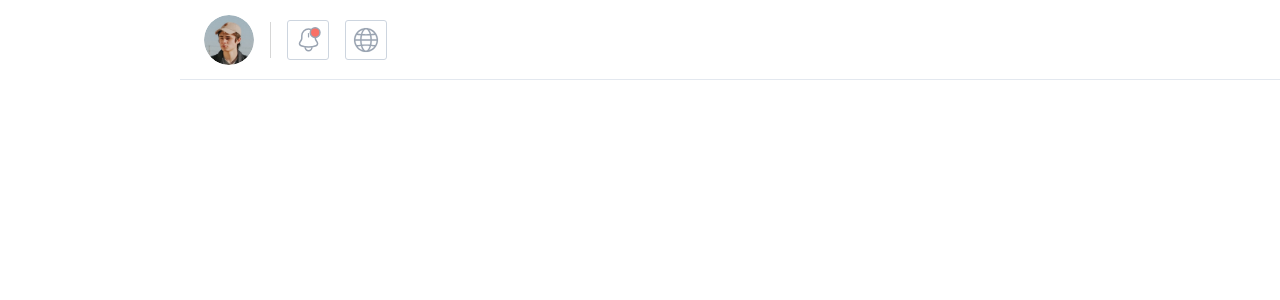
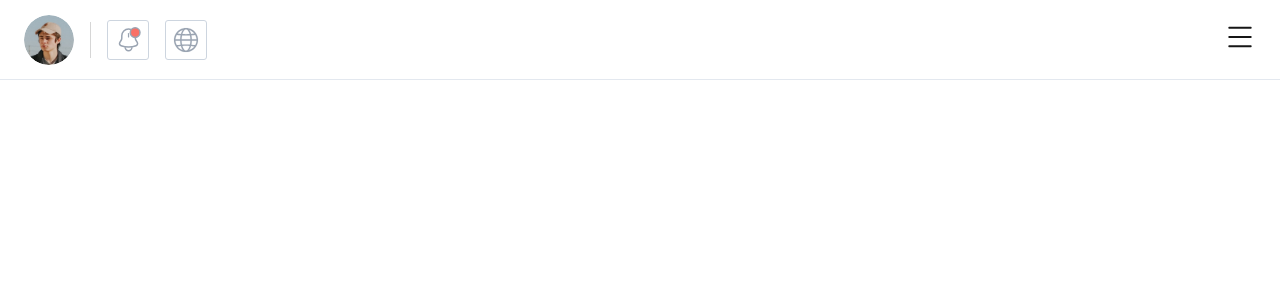
Before and after one commit to PassantYasser/ZE-dashboard, a Next.js app: page / in a window 1280 px wide. Shown: the top 300 px of the page. Built offline with nearby package versions, Linux system fonts and the light colour scheme.

Commit message:
enhance layout with overflow fixes and code cleanup

```diff
--- a/src/app/Components/MainLayout/MainLayout.jsx
+++ b/src/app/Components/MainLayout/MainLayout.jsx
@@ -1,20 +1,49 @@
+// "use client";
+// import React, { useState } from 'react'
+// import Sidebar from './Sidebar'
+// import Navbar from './Navbar'
+
+// function MainLayout({children}) {
+//     const [isSidebarOpen, setIsSidebarOpen] = useState(false);
+
+//   return (
+//   <div className="flex h-screen">
+//     <Sidebar  isSidebarOpen={isSidebarOpen} setIsSidebarOpen={setIsSidebarOpen}  />
+//     <div className="flex flex-1 flex-col">
+//       <Navbar onMenuClick={() => setIsSidebarOpen(!isSidebarOpen)} />
+//       <main className="lg1:pt-8 pt-10 px-6">{children}</main>
+//     </div>
+//   </div>
+//   )
+// }
+
+// export default MainLayout
+
 "use client";
 import React, { useState } from 'react'
 import Sidebar from './Sidebar'
 import Navbar from './Navbar'
 
-function MainLayout({children}) {
-    const [isSidebarOpen, setIsSidebarOpen] = useState(false);
+function MainLayout({ children }) {
+  const [isSidebarOpen, setIsSidebarOpen] = useState(false);
 
   return (
-  <div className="flex h-screen">
-    <Sidebar  isSidebarOpen={isSidebarOpen} setIsSidebarOpen={setIsSidebarOpen}  />
-    <div className="flex flex-1 flex-col">
-      <Navbar onMenuClick={() => setIsSidebarOpen(!isSidebarOpen)} />
-      <main className="lg1:pt-8 pt-10 px-6">{children}</main>
+    <div className="flex h-screen overflow-hidden">
+      {/* Sidebar */}
+      <Sidebar
+        isSidebarOpen={isSidebarOpen}
+        setIsSidebarOpen={setIsSidebarOpen}
+      />
+
+      {/* Content */}
+      <div className="flex flex-1 flex-col overflow-hidden">
+        <Navbar onMenuClick={() => setIsSidebarOpen(!isSidebarOpen)} />
+        <main className="flex-1 overflow-y-auto lg1:pt-8 pt-10 px-6">
+          {children}
+        </main>
+      </div>
     </div>
-  </div>
-  )
+  );
 }
 
-export default MainLayout
+export default MainLayout;
```
